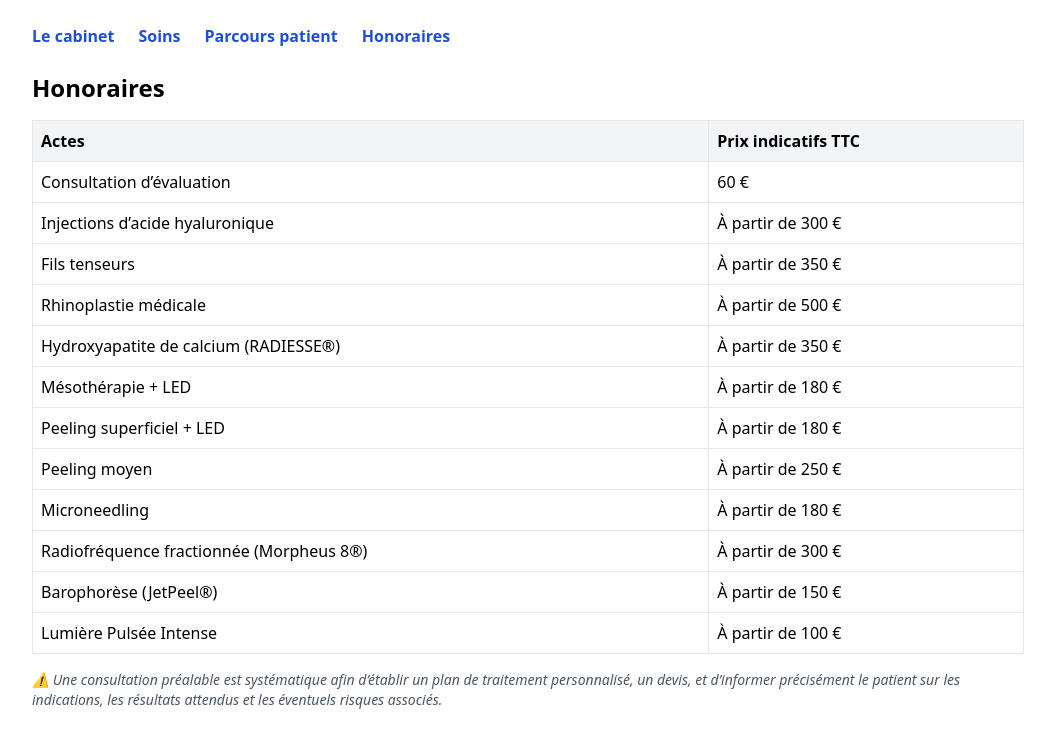
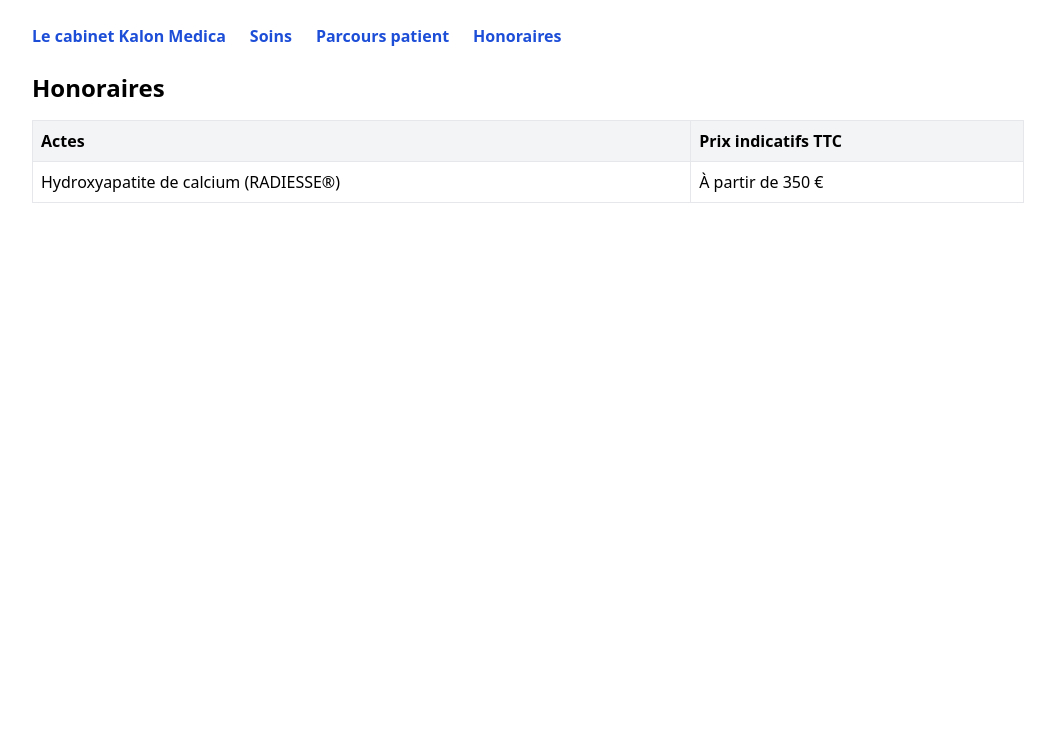
Before and after one commit to kalonmedica/kalon-medica-site-, a React (Vite) app: page /honoraires in a window 1280 px wide. Shown: the top 748 px of the page, without its empty margins (112-1167 px from the left). Built offline with nearby package versions, Linux system fonts and the light colour scheme.

Commit message:
Add files via upload

```diff
--- a/src/pages/Cabinet.jsx
+++ b/src/pages/Cabinet.jsx
@@ -1 +1,12 @@
-<div><h1 className='text-2xl font-bold'>Le cabinet</h1><p>Contenu de la page d’accueil à insérer ici.</p></div>
+import React from "react";
+
+const Cabinet = () => {
+  return (
+    <div>
+      <h1 className="text-2xl font-bold">Le cabinet Kalon Medica</h1>
+      <p>Contenu de la page d’accueil à insérer ici.</p>
+    </div>
+  );
+};
+
+export default Cabinet;
--- a/src/pages/Honoraires.jsx
+++ b/src/pages/Honoraires.jsx
@@ -12,23 +12,9 @@ const Honoraires = () => {
           </tr>
         </thead>
         <tbody>
-          <tr><td className="border p-2">Consultation d’évaluation</td><td className="border p-2">60 €</td></tr>
-          <tr><td className="border p-2">Injections d’acide hyaluronique</td><td className="border p-2">À partir de 300 €</td></tr>
-          <tr><td className="border p-2">Fils tenseurs</td><td className="border p-2">À partir de 350 €</td></tr>
-          <tr><td className="border p-2">Rhinoplastie médicale</td><td className="border p-2">À partir de 500 €</td></tr>
           <tr><td className="border p-2">Hydroxyapatite de calcium (RADIESSE®)</td><td className="border p-2">À partir de 350 €</td></tr>
-          <tr><td className="border p-2">Mésothérapie + LED</td><td className="border p-2">À partir de 180 €</td></tr>
-          <tr><td className="border p-2">Peeling superficiel + LED</td><td className="border p-2">À partir de 180 €</td></tr>
-          <tr><td className="border p-2">Peeling moyen</td><td className="border p-2">À partir de 250 €</td></tr>
-          <tr><td className="border p-2">Microneedling</td><td className="border p-2">À partir de 180 €</td></tr>
-          <tr><td className="border p-2">Radiofréquence fractionnée (Morpheus 8®)</td><td className="border p-2">À partir de 300 €</td></tr>
-          <tr><td className="border p-2">Barophorèse (JetPeel®)</td><td className="border p-2">À partir de 150 €</td></tr>
-          <tr><td className="border p-2">Lumière Pulsée Intense</td><td className="border p-2">À partir de 100 €</td></tr>
         </tbody>
       </table>
-      <p className="text-sm text-gray-600 italic mt-4">
-        ⚠️ Une consultation préalable est systématique afin d’établir un plan de traitement personnalisé, un devis, et d’informer précisément le patient sur les indications, les résultats attendus et les éventuels risques associés.
-      </p>
     </div>
   );
 };
--- a/src/pages/Layout.jsx
+++ b/src/pages/Layout.jsx
@@ -5,7 +5,7 @@ const Layout = () => {
   return (
     <div className="max-w-5xl mx-auto px-4 py-6">
       <nav className="flex space-x-6 text-blue-700 font-semibold mb-6">
-        <Link to="/">Le cabinet</Link>
+        <Link to="/">Le cabinet Kalon Medica</Link>
         <Link to="/soins">Soins</Link>
         <Link to="/parcours">Parcours patient</Link>
         <Link to="/honoraires">Honoraires</Link>
--- a/src/pages/Parcours.jsx
+++ b/src/pages/Parcours.jsx
@@ -1 +1,12 @@
-<div><h1 className='text-2xl font-bold'>Parcours patient</h1><p>Détail du parcours patient ici.</p></div>
+import React from "react";
+
+const Parcours = () => {
+  return (
+    <div>
+      <h1 className="text-2xl font-bold">Parcours patient</h1>
+      <p>Détail du parcours patient ici.</p>
+    </div>
+  );
+};
+
+export default Parcours;
--- a/src/pages/Soins.jsx
+++ b/src/pages/Soins.jsx
@@ -1 +1,12 @@
-<div><h1 className='text-2xl font-bold'>Soins médico-esthétiques proposés au cabinet</h1><p>Liste des soins ici.</p></div>
+import React from "react";
+
+const Soins = () => {
+  return (
+    <div>
+      <h1 className="text-2xl font-bold">Soins médico-esthétiques proposés au cabinet</h1>
+      <p>Liste des soins ici.</p>
+    </div>
+  );
+};
+
+export default Soins;
```
